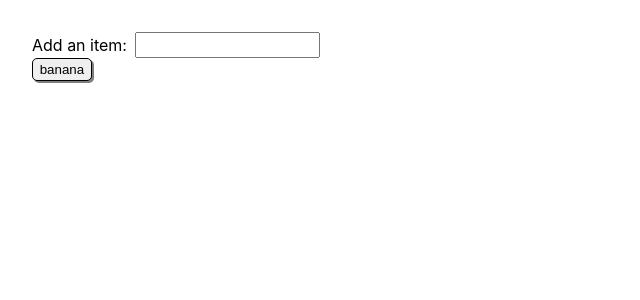
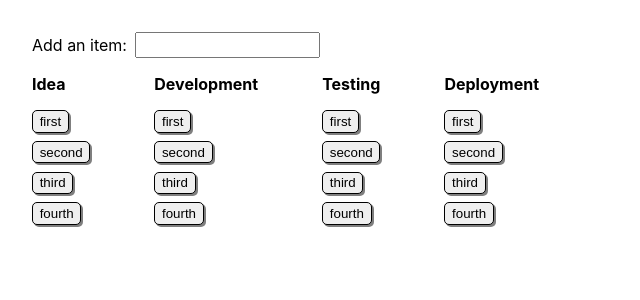
Before and after one commit to ruanres/assembly-line, a React (Create React App) app: page / in a window 1280 px wide. Shown: the top 300 px of the page, without its empty margins (0-640 px from the left). Built offline with nearby package versions, Linux system fonts and the light colour scheme.

Commit message:
create stage component

```diff
--- /dev/null
+++ b/src/components/AssemblyLine/AssemblyLine.css
@@ -0,0 +1,5 @@
+.stages-container {
+  display: flex;
+  flex-direction: row;
+  column-gap: 4em;
+}
--- a/src/components/AssemblyLine/index.jsx
+++ b/src/components/AssemblyLine/index.jsx
@@ -1,17 +1,19 @@
 import React from "react";
 import Input from "../Input";
-import Item from "../Item";
+import Stage from "../Stage";
+import './AssemblyLine.css';
 
-const AssemblyLine = () => {
+const AssemblyLine = ({stages}) => {
   const onAddItem = item => console.log(item);
 
-  const onRightClick = () => console.log('right');
-  const onLeftClick = () => console.log('left');
+    const Stages = () => stages.map((stage) => <Stage name={stage} />)
 
     return (
       <>
-        <Input  onAddItem={onAddItem}/>
-        <Item name='banana' onRightClick={onRightClick} onLeftClick={onLeftClick} />
+        <Input onAddItem={onAddItem}/>
+        <div className="stages-container">
+          <Stages />
+        </div>
       </>
     );
 }
--- /dev/null
+++ b/src/components/Stage/Stage.css
@@ -0,0 +1,19 @@
+.assembly-stage {
+  display: flex;
+  flex-direction: column;
+  align-items: flex-start;
+  max-width: fit-content;
+}
+
+.stage-name {
+  text-transform: capitalize;
+  font-weight: bold;
+  margin: 1em 0;
+}
+
+.items-container {
+  display: flex;
+  flex-direction: column;
+  align-items: flex-start;
+  row-gap: 0.5em;
+}
--- /dev/null
+++ b/src/components/Stage/index.jsx
@@ -0,0 +1,27 @@
+import React from 'react';
+import './Stage.css';
+import Item from '../Item';
+
+const Stage = ({name}) => {
+
+  const items = ['first', 'second', 'third', 'fourth'];
+
+  return (
+    <div className="assembly-stage">
+      <div className='stage-name'>{name}</div>
+      <div className="items-container">
+        {
+          items.map(name =>
+            <Item
+              name={name}
+              key={name}
+              onRightClick={() => {}}
+              onLeftClick={() => {}} />
+          )
+        }
+      </div>
+    </div>
+  )
+}
+
+export default Stage;
```
